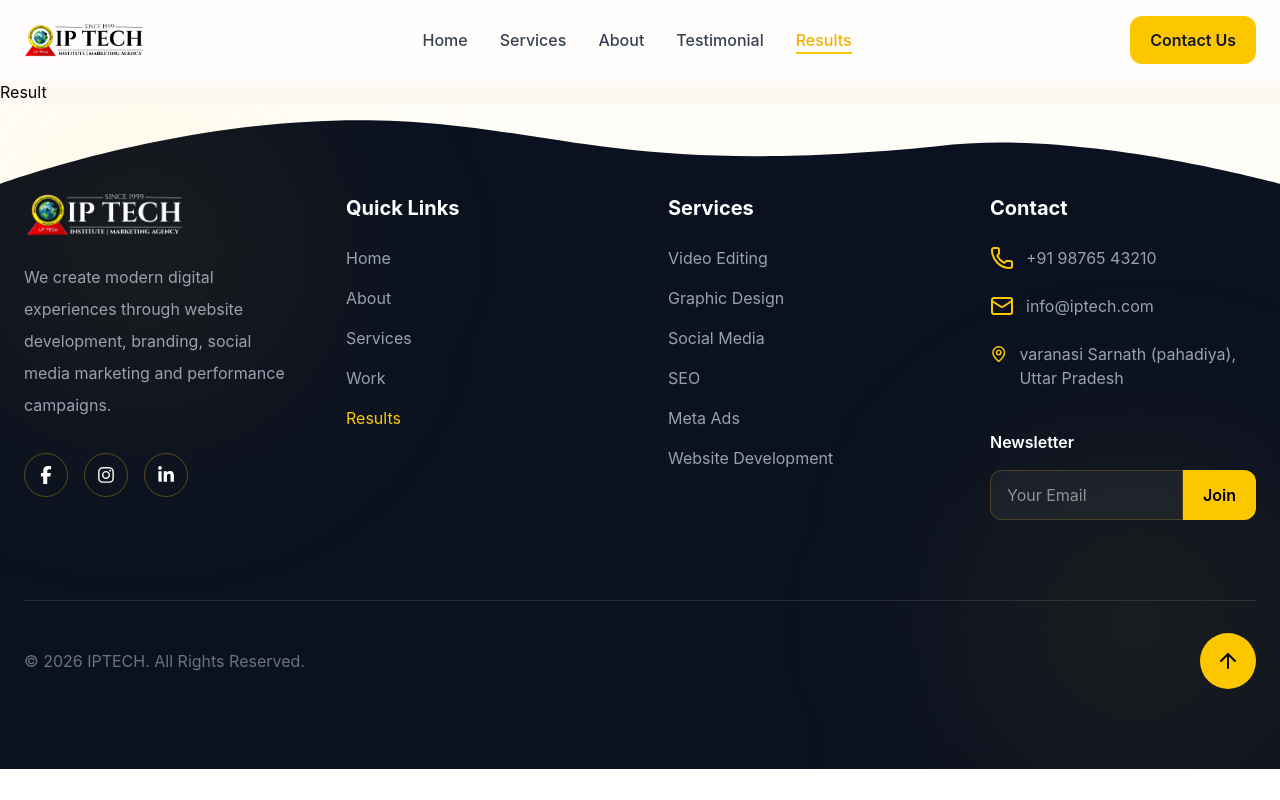
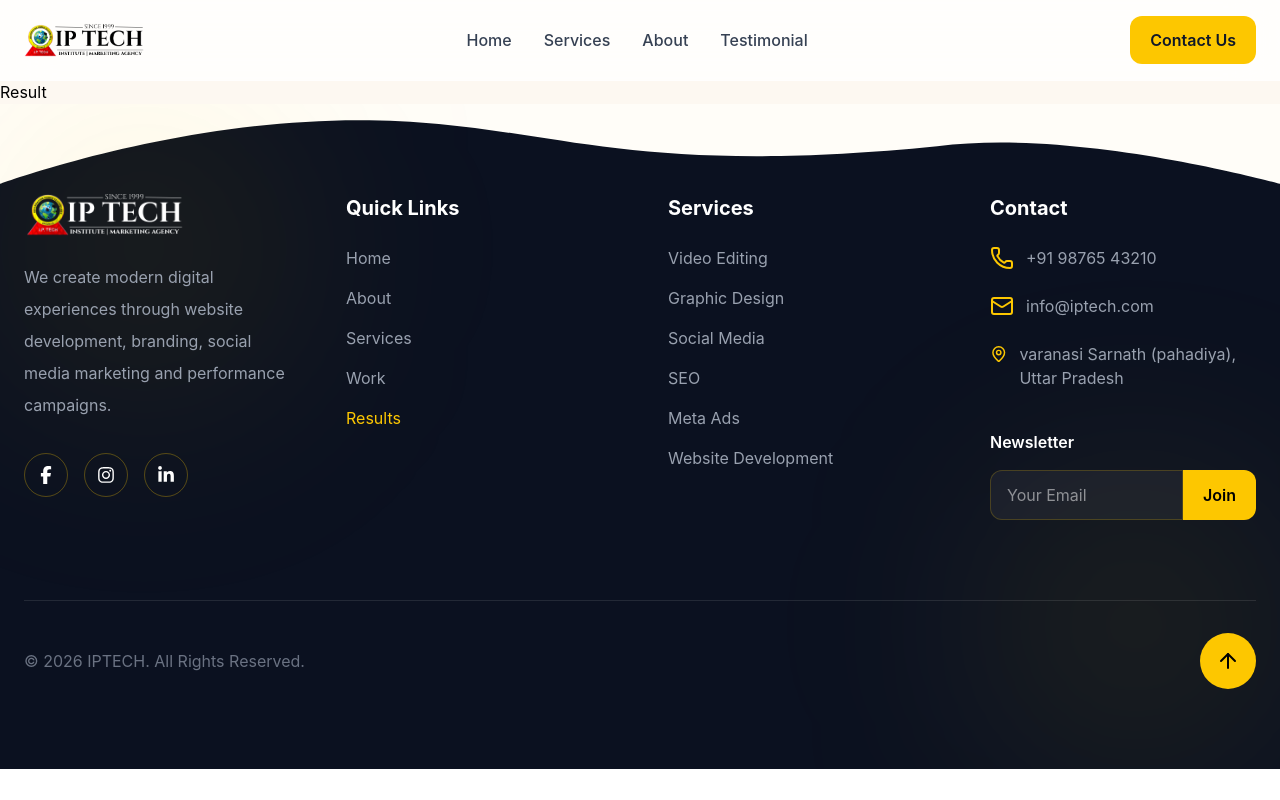
Before and after one commit to akhileshBhardwaj/iptech-portfolio, a React (Vite) app: page /result in a window 1280 px wide. Built offline with nearby package versions, Linux system fonts and the light colour scheme.

Commit message:
testimonial updated

```diff
--- a/src/components/Navbar/Navbar.jsx
+++ b/src/components/Navbar/Navbar.jsx
@@ -10,7 +10,7 @@ const navItems = [
   // { name: "Work", path: "/work" },
   { name: "About", path: "/about" },
   { name: "Testimonial", path: "/testimonial" },
-  { name: "Results", path: "/result" },
+  // { name: "Results", path: "/result" },
 ];
 
 const Navbar = () => {
```
